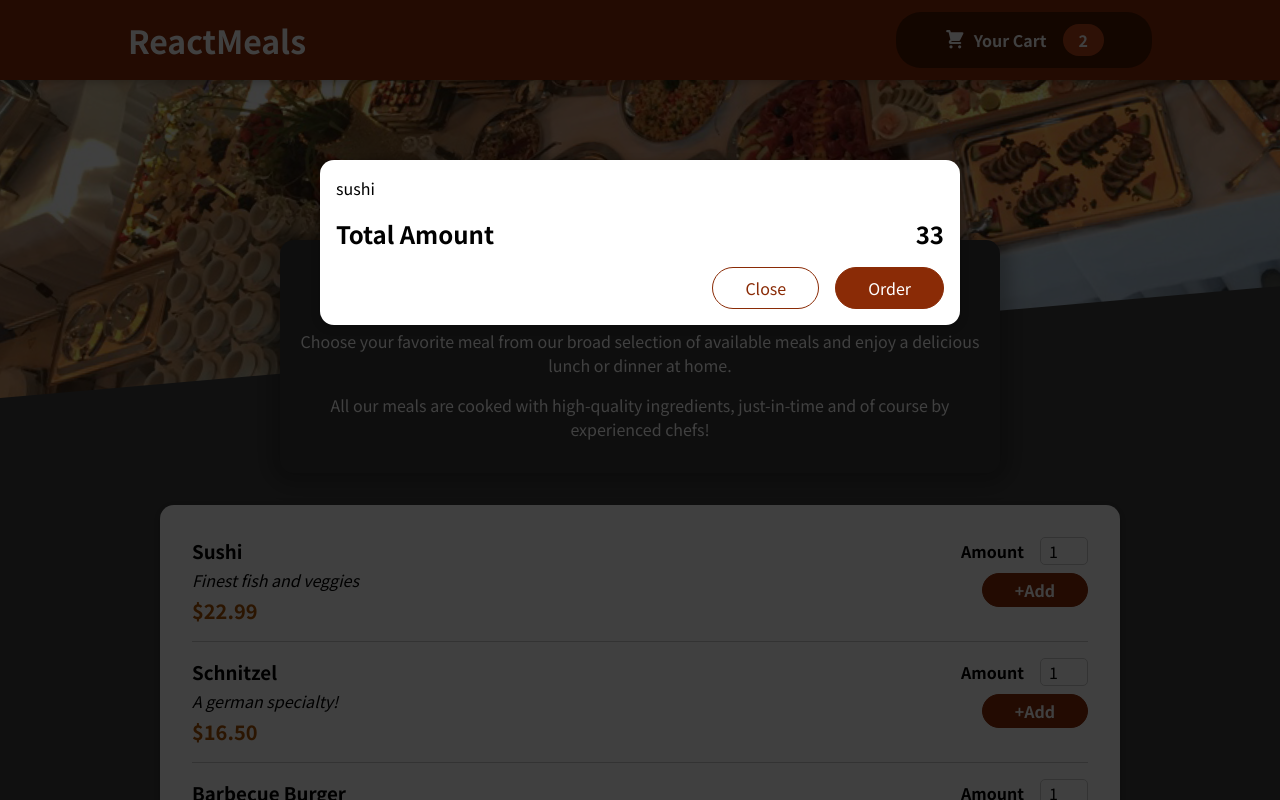
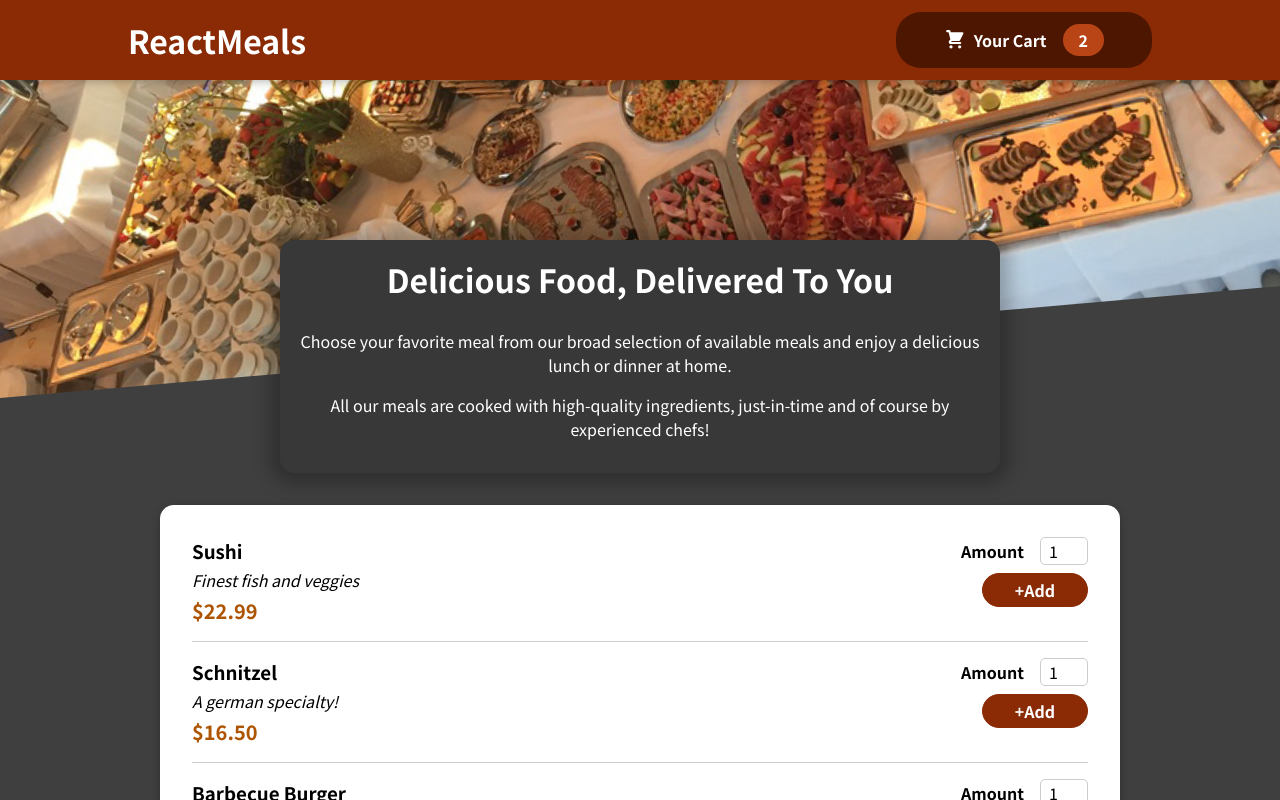
Before and after one commit to tajmalnas/Food-Order-App, a React (Create React App) app: page / in a window 1280 px wide. Shown: the top 800 px of the page. Built offline with nearby package versions, Linux system fonts and the light colour scheme.

Commit message:
added functionality to cart modal

```diff
--- a/src/App.js
+++ b/src/App.js
@@ -1,13 +1,22 @@
-import { Fragment } from "react";
+import { Fragment,useState} from "react";
 import Header from "./components/Layout/Header";
 import Meals from "./components/Meals/Meals";
 import Cart from "./components/Cart/Cart";
 
 function App() {
+  const [cartIsShown,setcartIsShown]=useState(false);
+
+  const showCartHandler=()=>{
+    setcartIsShown(true);
+  }
+  const hideCartHandler=()=>{
+    setcartIsShown(false);
+  }
+
   return (
     <Fragment>
-      <Cart/>
-      <Header/>
+      {cartIsShown && <Cart onClose={hideCartHandler}/>}
+      <Header onShowCart={showCartHandler}/>
       <main>
        <Meals/>
       </main>
--- a/src/components/Cart/Cart.js
+++ b/src/components/Cart/Cart.js
@@ -12,7 +12,7 @@
             <span>33</span>
         </div>
         <div className={classes.actions}>
-            <button className={classes['button--alt']}>Close</button>
+            <button className={classes['button--alt']} onClick={props.onClose} >Close</button>
             <button className={classes.button}>Order</button>
         </div>
     </Modal>
--- a/src/components/Layout/Header.js
+++ b/src/components/Layout/Header.js
@@ -4,12 +4,12 @@
 import mealsImage from '../../assets/meals.jpg'
 import HeaderCartButton from './HeaderCartButton'
 
-const Header = () => {
+const Header = (props) => {
   return (
     <Fragment>
         <header className={styles.header}>
           <h1>ReactMeals</h1>
-          <HeaderCartButton/>
+          <HeaderCartButton onClick={props.onShowCart}/>
         </header>
         <div className={styles['main-image']}>
           <img src={mealsImage} alt='table full of foods' />
--- a/src/components/Layout/HeaderCartButton.js
+++ b/src/components/Layout/HeaderCartButton.js
@@ -3,7 +3,7 @@
 import styles from './HeaderCartButton.module.css'
 const HeaderCartButton = (props) => {
   return (
-    <button className={styles.button}>
+    <button className={styles.button} onClick={props.onClick} >
         <span className={styles.icon}>
             <CartIcon/>
         </span>
--- a/src/components/UI/Modal.js
+++ b/src/components/UI/Modal.js
@@ -4,7 +4,7 @@
 
 
 const Backdrop=props=>{
-    return <div className={classes.backdrop}/>
+    return <div className={classes.backdrop} onClick={props.onClose}/>
 }
 
 const ModalOverlay=props=>{
@@ -22,7 +22,7 @@
 const Modal = (props) => {
     return(
         <Fragment>
-            {ReactDOM.createPortal(<Backdrop/>,portalElement)}
+            {ReactDOM.createPortal(<Backdrop onClick={props.onClose} />,portalElement)}
             {ReactDOM.createPortal(<ModalOverlay>{props.children}</ModalOverlay>,portalElement)}
         </Fragment>
     )
```
